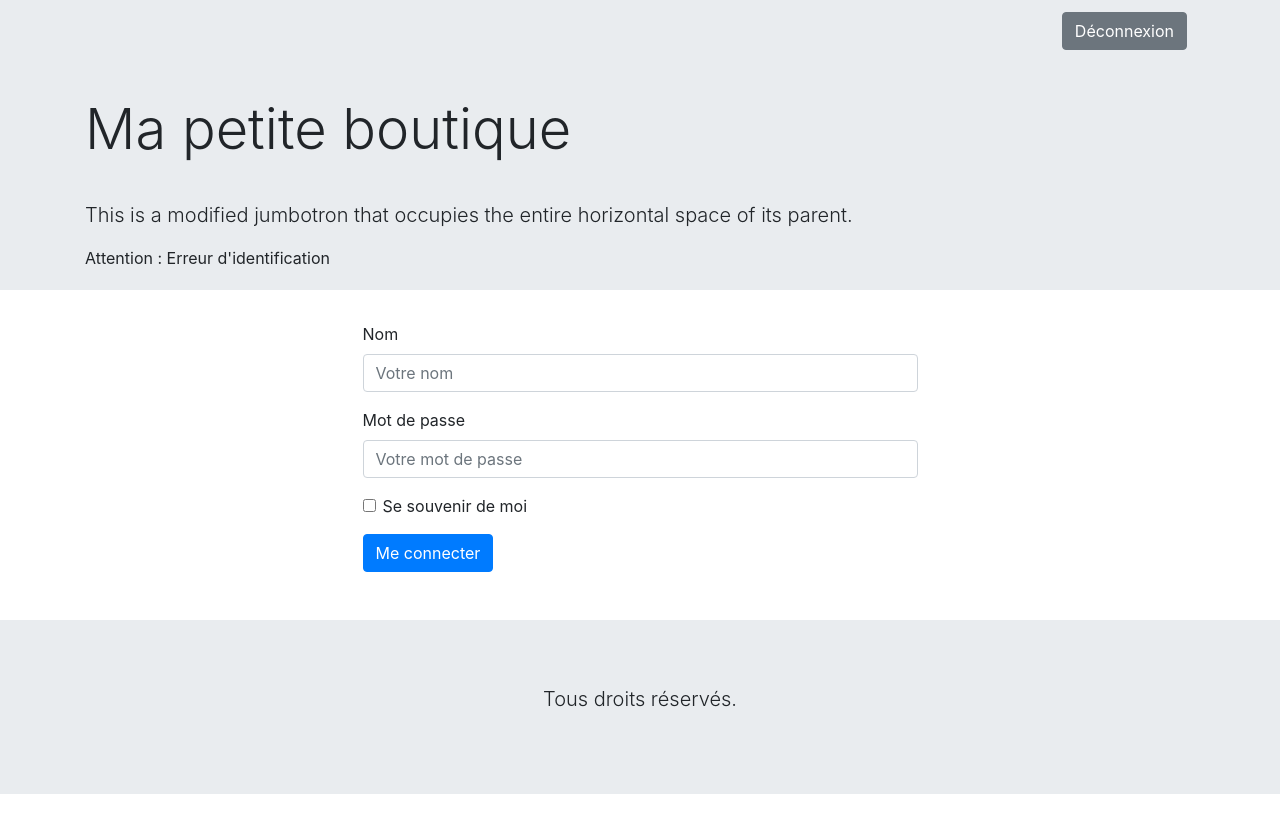
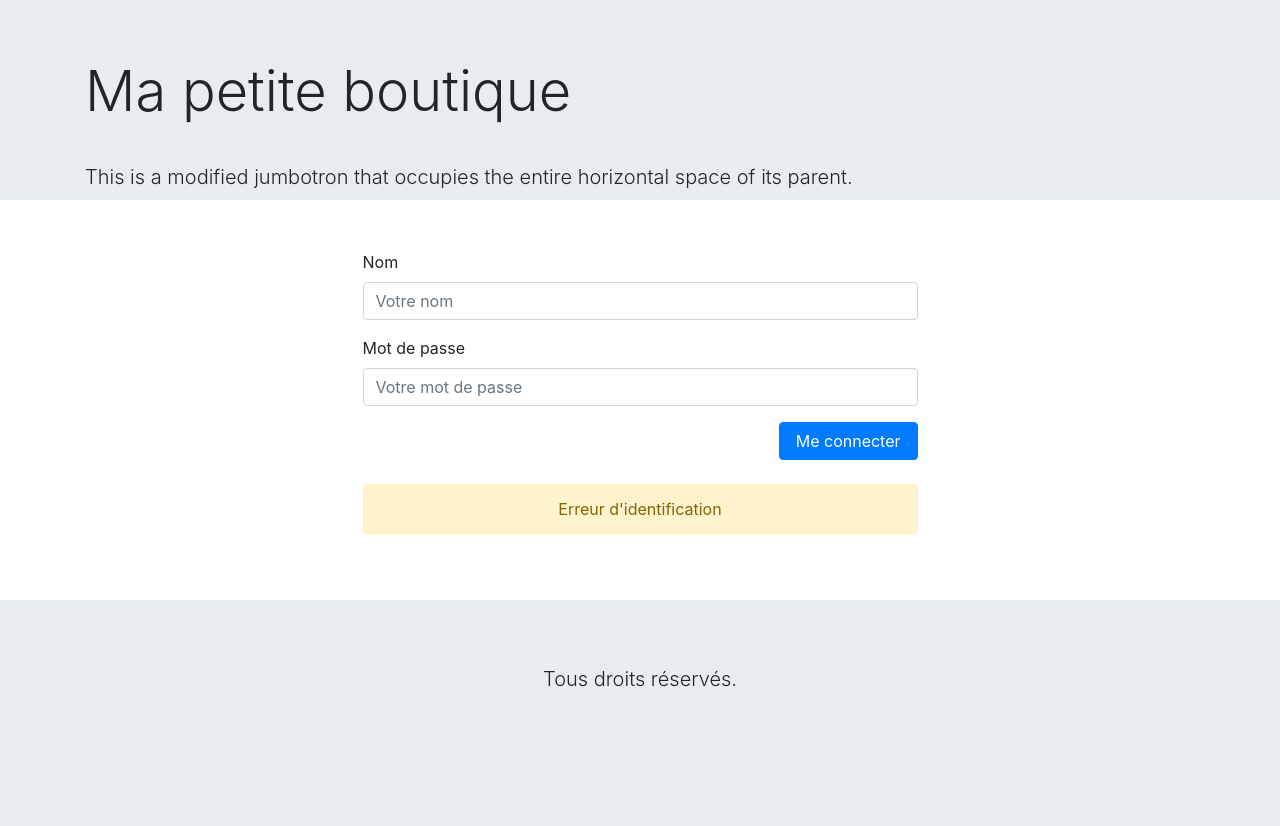
Before and after one commit to fatmoubidou/eCommerce, a PHP site: the page made by index.php in a window 1280 px wide. After the commit the page ends 687 px from the top, so only its background shows below. Run offline with PHP 8.4, Linux system fonts and the light colour scheme; some libraries are stand-ins or nearby versions.

Commit message:
check validation form + css

```diff
--- a/Template/footer.php
+++ b/Template/footer.php
@@ -1,5 +1,5 @@
 <!-- Footer -->
-<footer class="jumbotron jumbotron-fluid">
+<footer class="jumbotron jumbotron-fluid mb-0 h-25">
    <div class="container">
      <p class="lead text-center">Tous droits réservés.</p>
    </div>
--- a/Template/header.php
+++ b/Template/header.php
@@ -1,5 +1,5 @@
 <!doctype html>
-<html class="no-js" lang="">
+<html class="no-js h-100" lang="">
 
 <head>
   <meta charset="utf-8">
@@ -17,21 +17,20 @@
   <link rel="stylesheet" href="css/main.css">
 </head>
 
-<body>
+<body class="h-100">
   <!-- Header -->
-  <header class="jumbotron jumbotron-fluid p-1">
+  <header class="jumbotron jumbotron-fluid p-1 mb-0 h-25">
       <div class="container">
         <div class="d-flex justify-content-end p-2 bd-highlight">
-          <button type="button" class="btn btn-secondary">Déconnexion</button>
+          <?php
+              if (isset($_SESSION)) {
+                echo "<a href='logout.php' class='btn btn-secondary'>Déconnexion</a>";
+              }
+           ?>
+
         </div>
         <h1 class="display-4">Ma petite boutique</h1>
         <p class="lead">This is a modified jumbotron that occupies the entire horizontal space of its parent.</p>
-        <?php
-        if (isset($_GET["msg"])) {
-          $message = $_GET["msg"];
-          echo "<p>Attention : ". $message ."</p>";
-        }
-          //var_dump($_GET);
-         ?>
+
       </div>
    </header>
--- a/index.php
+++ b/index.php
@@ -2,23 +2,39 @@
   include("Template/header.php");
 ?>
 
-<main class="container d-flex justify-content-center mb-5">
+<main class="container d-flex justify-content-center align-items-center h-50">
     <!-- Formulaire de connexion -->
-    <form class="w-50" action="login.php" method="post">
-      <div class="form-group">
+    <form class="needs-validation w-50 text-right" action="login.php" method="post" novalidate >
+      <div class="form-group text-left">
         <label for="exampleInputName">Nom</label>
-        <input type="input" class="form-control" id="exampleInputName" name="name" placeholder="Votre nom">
+        <input type="input" class="form-control" id="exampleInputName" name="name" placeholder="Votre nom" required>
+        <div class="invalid-feedback">
+          Veuillez saisir votre nom.
+        </div>
       </div>
-      <div class="form-group">
+      <div class="form-group text-left">
         <label for="exampleInputPassword1">Mot de passe</label>
-        <input type="password" class="form-control" id="exampleInputPassword1" name="password" placeholder="Votre mot de passe">
+        <input type="password" class="form-control" id="exampleInputPassword1" name="password" required placeholder="Votre mot de passe" >
+        <div class="invalid-feedback">
+          Veuillez saisir votre mot de passe.
+        </div>
       </div>
-      <div class="form-group form-check">
+      <!-- <div class="form-group form-check">
         <input type="checkbox" class="form-check-input" id="exampleCheck1">
         <label class="form-check-label" for="exampleCheck1">Se souvenir de moi</label>
-      </div>
-      <button type="submit" class="btn btn-primary">Me connecter</button>
+      </div> -->
+      <button type="submit" class="btn btn-primary w-25">Me connecter</button>
+      <?php
+      if (isset($_GET["msg"])) {
+        $message = $_GET["msg"];
+        echo "<div class='alert alert-warning mt-4 text-center ' role='alert'>
+                ".htmlspecialchars($message)."
+              </div>";
+      }
+        //var_dump($_GET);
+       ?>
     </form>
+
 </main>
 
 <?php
--- a/js/main.js
+++ b/js/main.js
@@ -0,0 +1,19 @@
+// Example starter JavaScript for disabling form submissions if there are invalid fields
+(function() {
+  'use strict';
+  window.addEventListener('load', function() {
+    document.getElementById("exampleInputPassword1").value ="";
+    // Fetch all the forms we want to apply custom Bootstrap validation styles to
+    var forms = document.getElementsByClassName('needs-validation');
+    // Loop over them and prevent submission
+    var validation = Array.prototype.filter.call(forms, function(form) {
+      form.addEventListener('submit', function(event) {
+        if (form.checkValidity() === false) {
+          event.preventDefault();
+          event.stopPropagation();
+        }
+        form.classList.add('was-validated');
+      }, false);
+    });
+  }, false);
+})();
--- a/login.php
+++ b/login.php
@@ -24,7 +24,7 @@ foreach ($users as $key => $user) {
     // return;
   }
 }
-header("Location: index.php?msg=Erreur de l\'identification");
+header("Location: index.php?msg=Erreur d'identification");
 exit; // important : stop l'execution du script
 
 //var_dump($_POST);
--- a/logout.php
+++ b/logout.php
@@ -0,0 +1,6 @@
+<?php
+  session_start();
+  session_destroy();
+  header('location: index.php');
+  exit;
+?>
--- a/single.php
+++ b/single.php
@@ -1,5 +1,8 @@
 <?php
   session_start();
+  if (empty($_SESSION)) {
+    header("Location: index.php");
+  }
   //var_dump($_SESSION);
   include("Template/header.php");
   require "Model/function.php";
@@ -9,8 +12,7 @@
   //var_dump($single);
 ?>
 
- <main class="container">
-
+ <main class="container my-4">
   <div class="row">
     <div class="col-9 container">
       <div class="row">
```
Also changed, not shown: products.php (+6 -5 lines).
